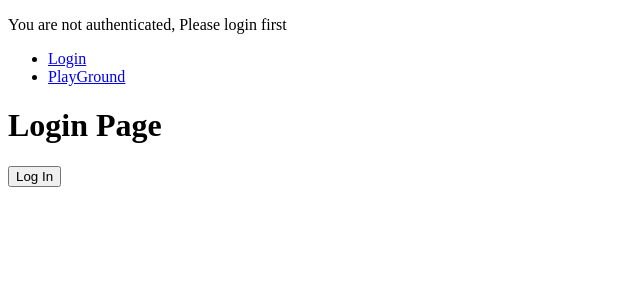
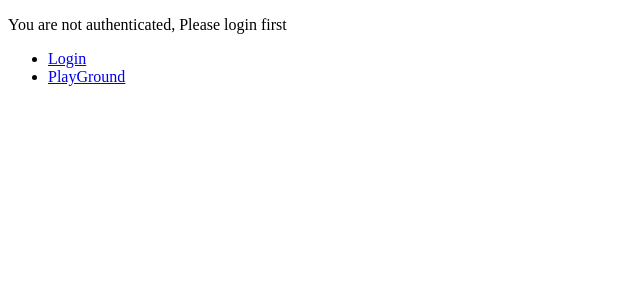
Before and after one commit to acciojob/code-playground-nithinbairu, a React app: page /login in a window 1280 px wide. Shown: the top 300 px of the page, without its empty margins (0-640 px from the left). Built offline with nearby package versions, Linux system fonts and the light colour scheme.

Commit message:
1st commit

```diff
--- a/src/components/App.js
+++ b/src/components/App.js
@@ -9,17 +9,17 @@
   return (
     <Router>
       {
-        login?<p>Logged in. Now you can enter Playground</p>:<p>You are not authenticated, Please login first</p>
+        login?(<p>Logged in. Now you can enter Playground</p>):(<p>You are not authenticated, Please login first</p>)
       }
       <nav>
         <ul>
-          <li><Link to="/login" >Login</Link></li>
+          <li><Link to="/" >Login</Link></li>
           <li><Link to="/playground">PlayGround</Link></li>
         </ul>
 
       </nav>
       <Switch>
-        <Route exact path="/login" render={
+        <Route exact path="/" render={
           ()=><Login login={login} setLogin={setLogin} />
         }></Route>
         <Route path="/playground" render={
--- a/src/components/Login.jsx
+++ b/src/components/Login.jsx
@@ -4,9 +4,9 @@
 
   return (
     <div>
-        <h1>Login Page</h1>
+        <h1>Log In</h1>
         {
-            login?<button onClick={()=>setLogin(false)}>Log Out</button>:<button onClick={()=>setLogin(true)}>Log In</button>
+            login?(<button onClick={()=>setLogin(false)}>Log Out</button>):(<button onClick={()=>setLogin(true)}>Log In</button>)
         }
     </div>
   )
```
